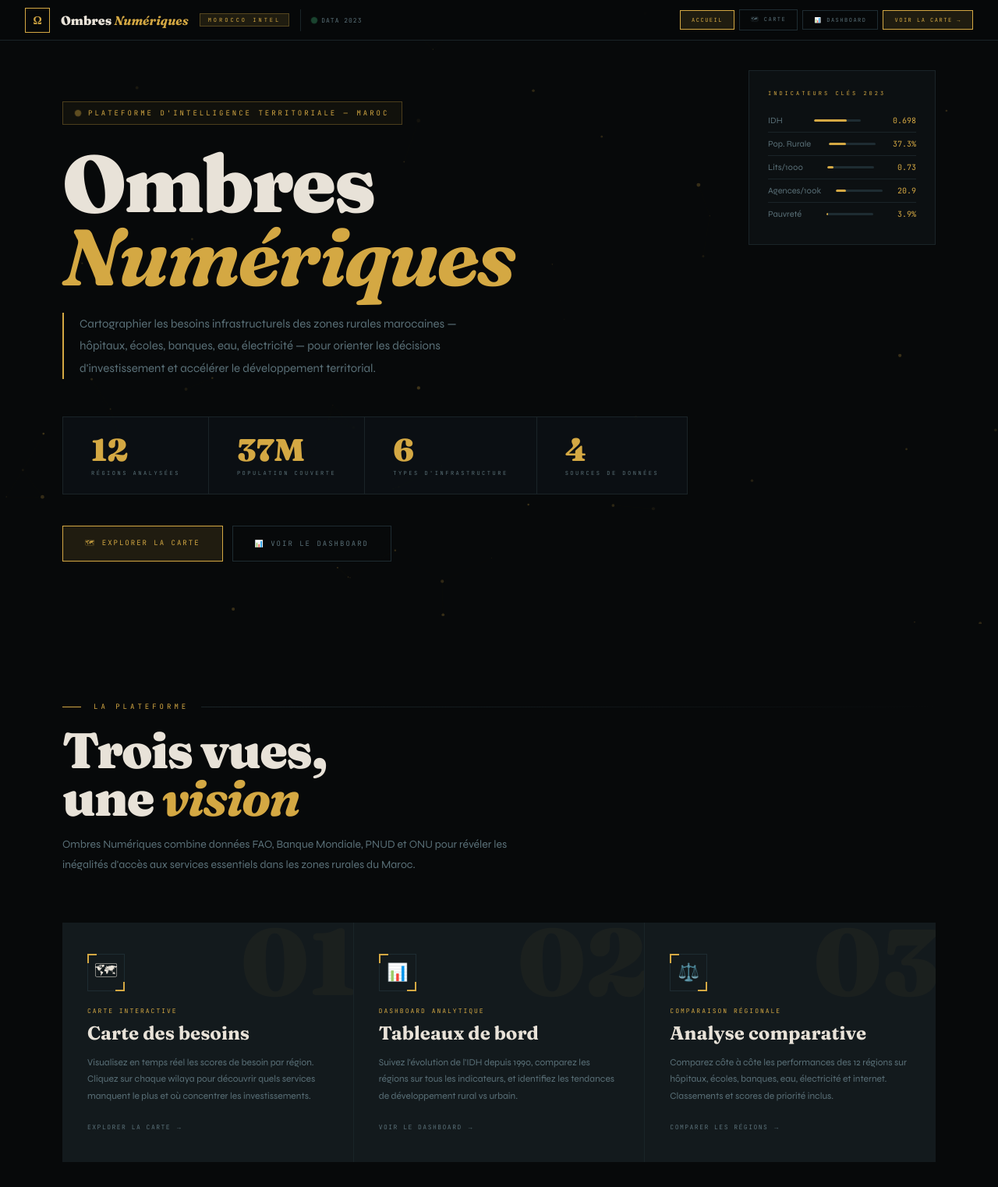
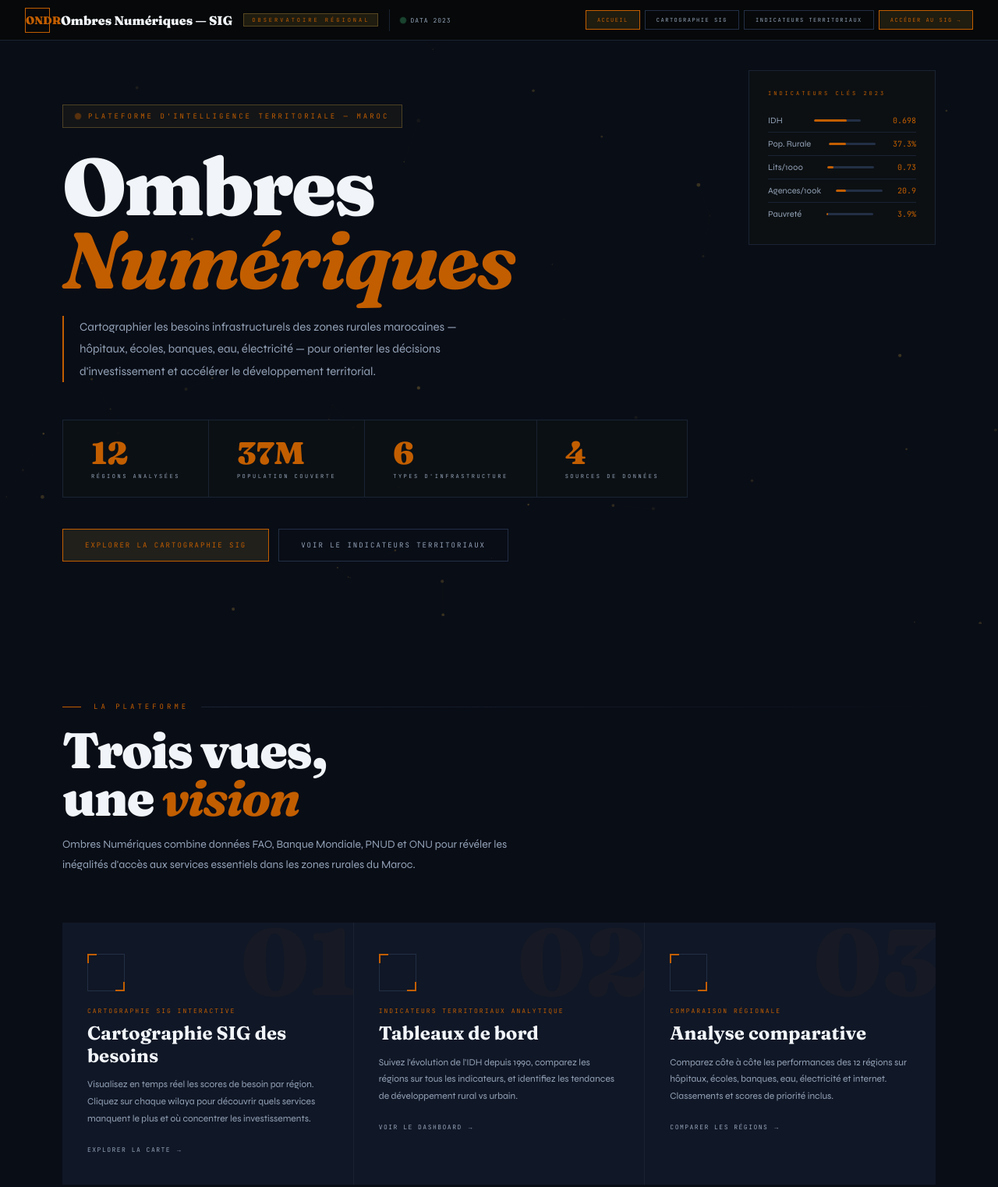
Before and after one commit to yasmenmad/ombres-numeriques, a website: page index.html in a window 1280 px wide. Shown: the top 1522 px of the page at 78% size. Drawn offline with Linux system fonts and the light colour scheme.

Commit message:
style(design): elevate spatial observatory design to authoritative institutional aesthetic and purge emojis

```diff
--- a/css/index.css
+++ b/css/index.css
@@ -1,8 +1,8 @@
 :root{
-  --bg:#07090a;--s1:#0d1114;--s2:#111518;--card:#131a1d;
-  --b1:#1a2428;--b2:#1e2c32;--b3:#243238;
-  --text:#e8e2d8;--muted:#5a7078;--dim:#1e2c32;
-  --gold:#d4a843;--gold2:#f0c060;--goldd:rgba(212,168,67,.12);
+  --bg:#090d16;--s1:#0d1114;--s2:#111518;--card:#101726;
+  --b1:#1a2333;--b2:#222f45;--b3:#2a3b57;
+  --text:#f1f5f9;--muted:#94a3b8;--dim:#1e2c32;
+  --gold:#c25e00;--gold2:#ea580c;--goldd:rgba(212,168,67,.12);
   --red:#c04a30;--green:#3a9e6a;--green2:#52b882;
   --blue:#2a5ab0;--blue2:#4272cc;
 }
--- a/index.html
+++ b/index.html
@@ -11,9 +11,9 @@
 
 <!-- TOPBAR -->
 <nav id="top">
-  <div class="t-logo">Ω</div>
-  <div class="t-title">Ombres <em>Numériques</em></div>
-  <div class="t-chip">Morocco Intel</div>
+  <div class="t-logo">ONDR</div>
+  <div class="t-title">Ombres Numériques — SIG</div>
+  <div class="t-chip">Observatoire Régional</div>
   <div style="width:1px;height:28px;background:var(--b1);flex-shrink:0"></div>
   <div style="display:flex;align-items:center;gap:6px">
     <div class="pulse-dot"></div>
@@ -21,9 +21,9 @@
   </div>
   <div class="t-right">
     <a href="index.html" class="t-nav active">Accueil</a>
-    <a href="map.html" class="t-nav">🗺 Carte</a>
-    <a href="dashboard.html" class="t-nav">📊 Dashboard</a>
-    <a href="map.html" class="t-nav cta">Voir la carte →</a>
+    <a href="map.html" class="t-nav"> Cartographie SIG</a>
+    <a href="dashboard.html" class="t-nav"> Indicateurs Territoriaux</a>
+    <a href="map.html" class="t-nav cta">Accéder au SIG →</a>
   </div>
 </nav>
 
@@ -90,8 +90,8 @@
       </div>
     </div>
     <div class="hero-cta-row fade-up">
-      <a href="map.html" class="hero-cta primary">🗺 Explorer la Carte</a>
-      <a href="dashboard.html" class="hero-cta secondary">📊 Voir le Dashboard</a>
+      <a href="map.html" class="hero-cta primary"> Explorer la Cartographie SIG</a>
+      <a href="dashboard.html" class="hero-cta secondary"> Voir le Indicateurs Territoriaux</a>
     </div>
   </div>
 </section>
@@ -107,23 +107,23 @@
   <div class="features-grid">
     <a href="map.html" class="feat">
       <div class="feat-num">01</div>
-      <div class="feat-icon">🗺</div>
-      <div class="feat-tag">Carte Interactive</div>
-      <h3>Carte des besoins</h3>
+      <div class="feat-icon"></div>
+      <div class="feat-tag">Cartographie SIG Interactive</div>
+      <h3>Cartographie SIG des besoins</h3>
       <p>Visualisez en temps réel les scores de besoin par région. Cliquez sur chaque wilaya pour découvrir quels services manquent le plus et où concentrer les investissements.</p>
       <div class="feat-arrow">Explorer la carte</div>
     </a>
     <a href="dashboard.html" class="feat">
       <div class="feat-num">02</div>
-      <div class="feat-icon">📊</div>
-      <div class="feat-tag">Dashboard analytique</div>
+      <div class="feat-icon"></div>
+      <div class="feat-tag">Indicateurs Territoriaux analytique</div>
       <h3>Tableaux de bord</h3>
       <p>Suivez l'évolution de l'IDH depuis 1990, comparez les régions sur tous les indicateurs, et identifiez les tendances de développement rural vs urbain.</p>
       <div class="feat-arrow">Voir le dashboard</div>
     </a>
     <a href="map.html#compare" class="feat">
       <div class="feat-num">03</div>
-      <div class="feat-icon">⚖️</div>
+      <div class="feat-icon">️</div>
       <div class="feat-tag">Comparaison régionale</div>
       <h3>Analyse comparative</h3>
       <p>Comparez côte à côte les performances des 12 régions sur hôpitaux, écoles, banques, eau, électricité et internet. Classements et scores de priorité inclus.</p>
@@ -184,9 +184,9 @@
 <!-- FOOTER -->
 <footer>
   <div class="f-logo">
-    <div class="t-logo" style="flex-shrink:0">Ω</div>
+    <div class="t-logo" style="flex-shrink:0"></div>
     <div>
-      <div class="f-brand">Ombres <em>Numériques</em></div>
+      <div class="f-brand">Ombres Numériques — SIG</div>
       <div class="f-copy">Morocco Infrastructure Intelligence</div>
     </div>
   </div>
@@ -196,8 +196,8 @@
   </div>
   <div class="f-links">
     <a href="index.html" class="f-link">Accueil</a>
-    <a href="map.html" class="f-link">Carte</a>
-    <a href="dashboard.html" class="f-link">Dashboard</a>
+    <a href="map.html" class="f-link">Cartographie SIG</a>
+    <a href="dashboard.html" class="f-link">Indicateurs Territoriaux</a>
   </div>
 </footer>
 
```
Also changed, not shown: dashboard.html (+3 -3 lines), map.html (+3 -3 lines).
